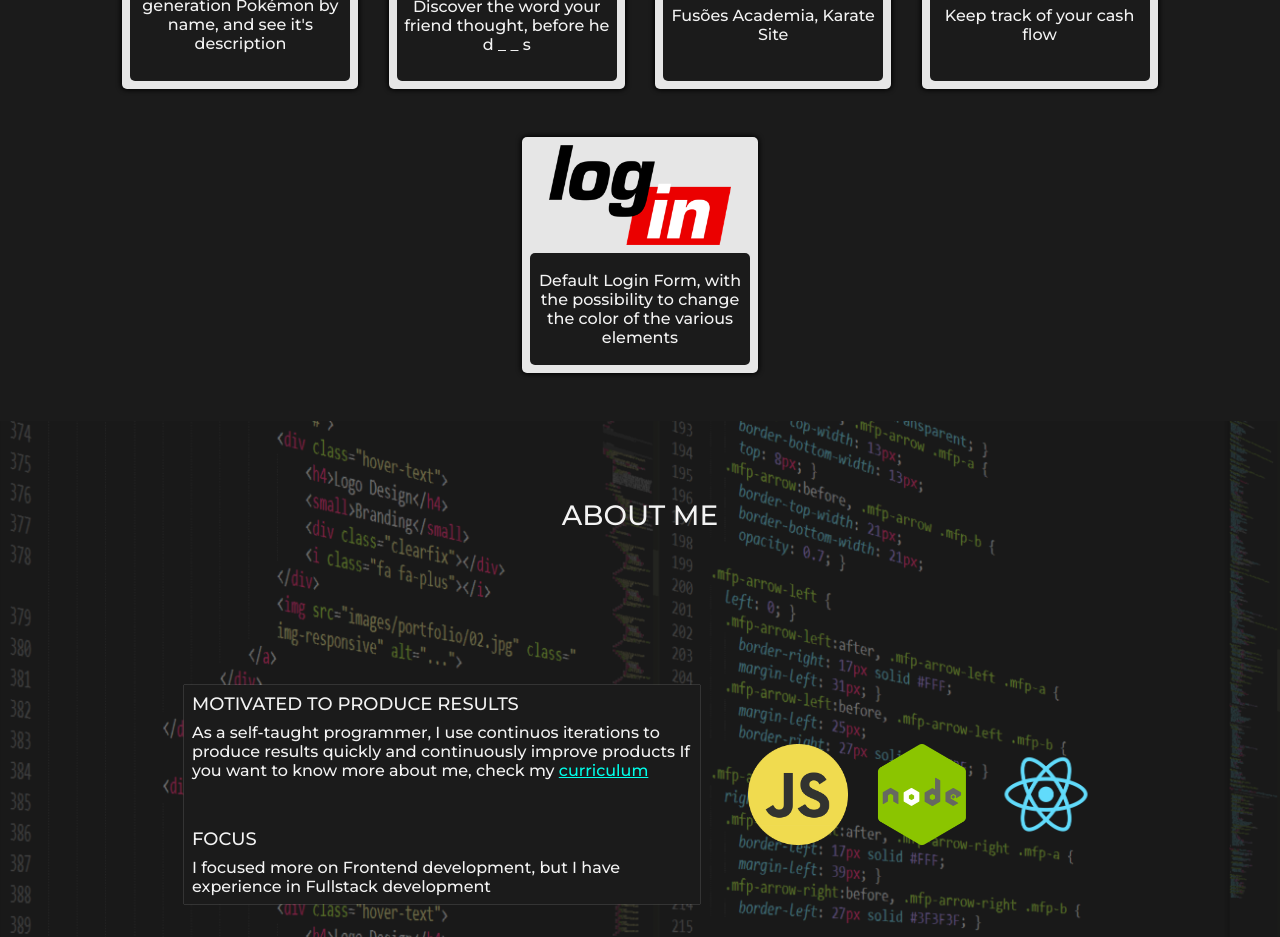
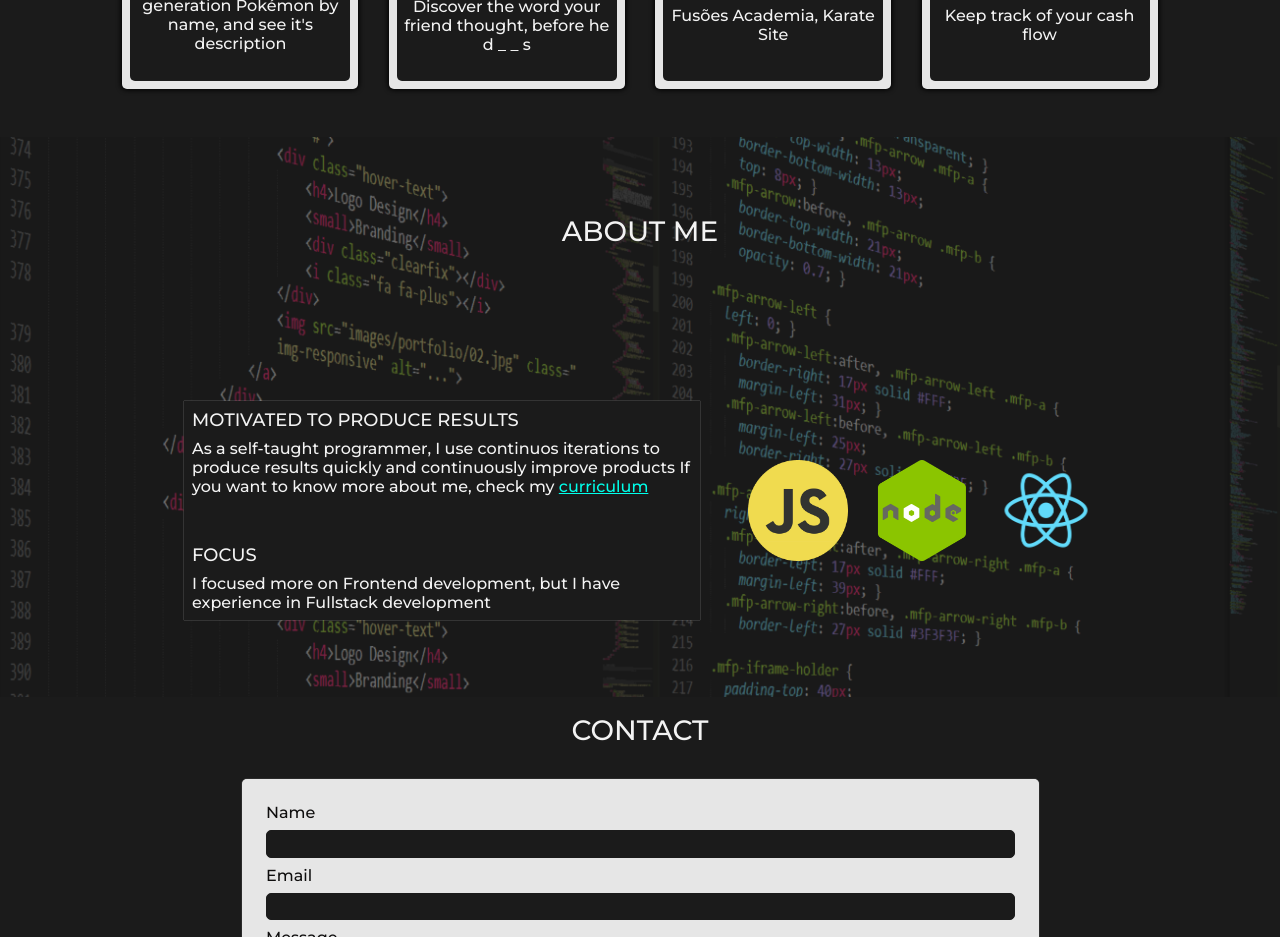
Before and after one commit to Diogoku/deploy-portfolio, a React app: page / in a window 1280 px wide. Shown: the part 1040-1977 px from the top of the page. Built offline with nearby package versions, Linux system fonts and the light colour scheme.

Commit message:
link do expense tracker and fusoes academia site gh-page

```diff
--- a/src/components/sections/Projects.js
+++ b/src/components/sections/Projects.js
@@ -15,7 +15,6 @@ import PokedexImage from "../../images/Pokédex_logo.PNG";
 import HangmanImage from "../../images/hangman_project.PNG";
 import FusoesImage from "../../images/fusoes_project.PNG";
 import ExpenseTrackerImage from "../../images/expense_tracker_logo.PNG";
-import CustomLoginImage from "../../images/login_logo.PNG";
 
 function Projects() {
   useEffect(() => {
@@ -36,28 +35,21 @@ function Projects() {
           }
         />
         <ProjectCard
-          projectLink={"https://github.com/Diogoku/hangman.git"}
+          projectLink={"https://diogoku.github.io/hangman/"}
           projectImage={HangmanImage}
           projectDescription={
             "Discover the word your friend thought, before he d _ _ s"
           }
         />
         <ProjectCard
-          projectLink={"https://diogoku.github.io/pokedex/"}
+          projectLink={"https://diogoku.github.io/fusoesAcademia/"}
           projectImage={FusoesImage}
           projectDescription={"Fusões Academia, Karate Site"}
         />
         <ProjectCard
-          projectLink={"https://diogoku.github.io/pokedex/"}
+          projectLink={"https://diogoku.github.io/expenseTracker/"}
           projectImage={ExpenseTrackerImage}
           projectDescription={"Keep track of your cash flow"}
-        />
-        <ProjectCard
-          projectLink={"https://diogoku.github.io/pokedex/"}
-          projectImage={CustomLoginImage}
-          projectDescription={
-            "Default Login Form, with the possibility to change the color of the various elements"
-          }
         />
       </div>
     </section>
```
Also changed, not shown: src/images/login_logo.JPG (deleted), src/images/login_logo.PNG (deleted).
